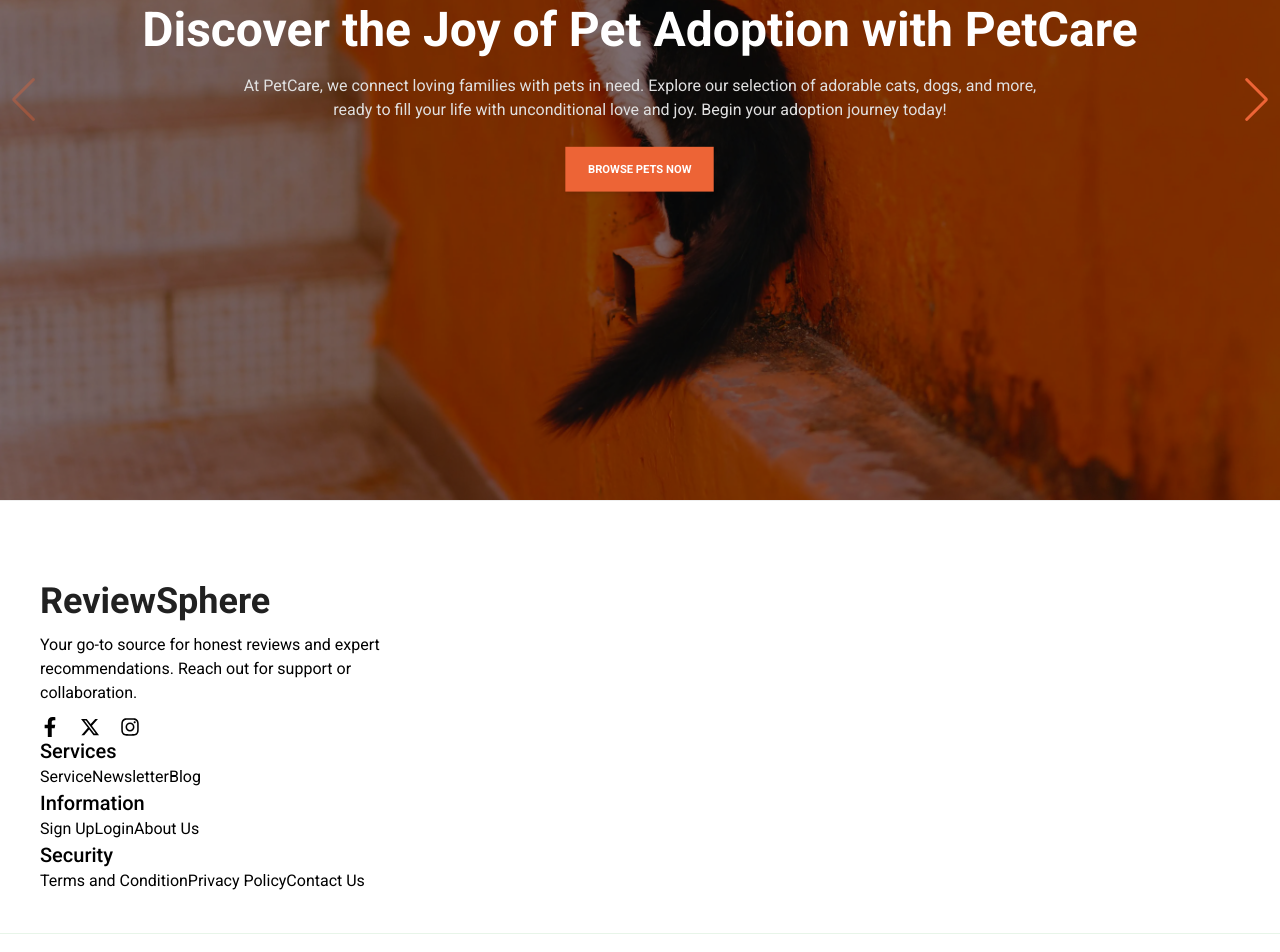
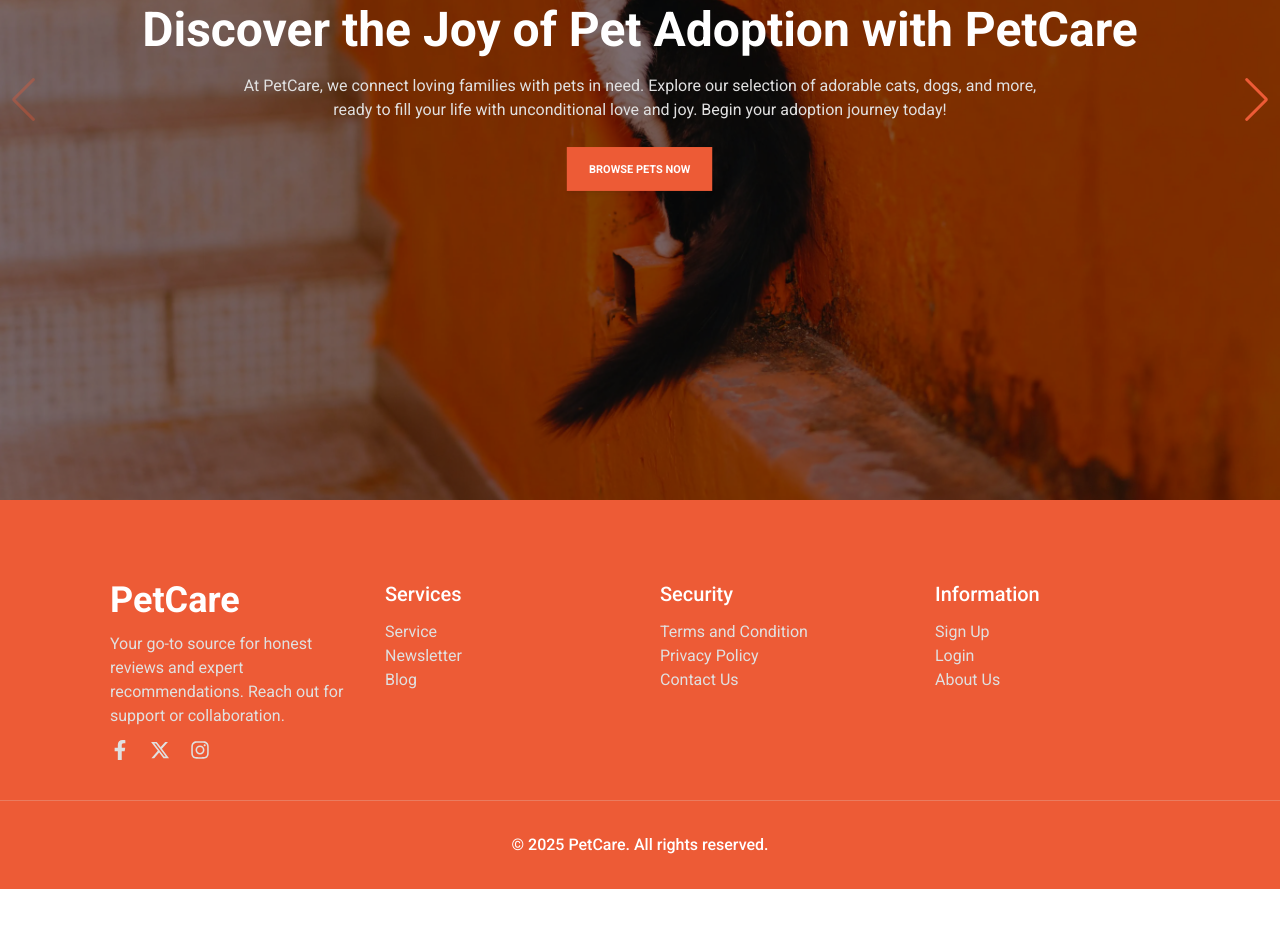
Before and after one commit to sanjitgh/pet-care-forontend, a React (Vite) app: page / in a window 1280 px wide. Shown: the part 380-1332 px from the top of the page. After the commit the page ends 1269 px from the top, so only its background shows below. Built offline with nearby package versions, Linux system fonts and the light colour scheme; no server answers.

Commit message:
add header, banner, and footer

```diff
--- a/index.html
+++ b/index.html
@@ -2,7 +2,7 @@
 <html lang="en" data-theme="light">
   <head>
     <meta charset="UTF-8" />
-    <link rel="icon" type="image/svg+xml" href="https://i.ibb.co.com/8cN1Y1k/favicon.png" />
+    <link rel="icon" type="image/svg+xml" href="./src/assest/favicon.png" />
     <meta name="viewport" content="width=device-width, initial-scale=1.0" />
     <title></title>
   </head>
--- a/src/Pages/Login.jsx
+++ b/src/Pages/Login.jsx
@@ -44,7 +44,7 @@ const Login = () => {
       };
 
       // save user info to the database
-      axios.post("https://backend-sigma-tawny.vercel.app/user", newUser);
+      axios.post("http://localhost:5000/user", newUser);
 
       if (location.state) {
         navigate(location.state);
--- a/src/Pages/SignUp.jsx
+++ b/src/Pages/SignUp.jsx
@@ -42,7 +42,7 @@ const SignUp = () => {
             email: email,
           });
           // save user info to the database
-          axios.post("https://backend-sigma-tawny.vercel.app/user", newUser);
+          axios.post("http://localhost:5000/user", newUser);
         });
         navigate("/");
       })
--- a/src/components/Banner.jsx
+++ b/src/components/Banner.jsx
@@ -36,7 +36,7 @@ const Banner = () => {
                 initial={{ scale: 0.9 }}
                 animate={{ scale: 1 }}
                 transition={{
-                  duration: 1,
+                  duration: 1.5,
                   delay: 0,
                   repeat: Infinity,
                   repeatType: "reverse",
@@ -44,7 +44,7 @@ const Banner = () => {
                 }}
               >
                 <Button
-                  className="bg-[#ED6436] py-4 hover:bg-[#ED6436] rounded-none mt-6"
+                  className="bg-[#ed5b36] py-4 hover:bg-[#ed5b36] rounded-none mt-6"
                   variant="filled"
                 >
                   <span className="flex items-center gap-2">
@@ -76,7 +76,7 @@ const Banner = () => {
                 initial={{ scale: 0.9 }}
                 animate={{ scale: 1 }}
                 transition={{
-                  duration: 1,
+                  duration: 1.5,
                   delay: 0,
                   repeat: Infinity,
                   repeatType: "reverse",
@@ -84,7 +84,7 @@ const Banner = () => {
                 }}
               >
                 <Button
-                  className="bg-[#ED6436] py-4 hover:bg-[#ED6436] rounded-none mt-6"
+                  className="bg-[#ed5b36] py-4 hover:bg-[#ed5b36] rounded-none mt-6"
                   variant="filled"
                 >
                   <span className="flex items-center gap-2">Adopt Today</span>
@@ -115,7 +115,7 @@ const Banner = () => {
                 initial={{ scale: 0.9 }}
                 animate={{ scale: 1 }}
                 transition={{
-                  duration: 1,
+                  duration: 1.5,
                   delay: 0,
                   repeat: Infinity,
                   repeatType: "reverse",
@@ -123,7 +123,7 @@ const Banner = () => {
                 }}
               >
                 <Button
-                  className="bg-[#ED6436] py-4 hover:bg-[#ED6436] rounded-none mt-6"
+                  className="bg-[#ed5b36] py-4 hover:bg-[#ed5b36] rounded-none mt-6"
                   variant="filled"
                 >
                   <span className="flex items-center gap-2">Get Involved</span>
--- a/src/components/Footer.jsx
+++ b/src/components/Footer.jsx
@@ -3,20 +3,21 @@ import { FaXTwitter } from "react-icons/fa6";
 import { Link } from "react-router-dom";
 const Footer = () => {
   return (
-    <footer className="pt-20  bg-white border-t text-black">
-      <div className="md:px-10 mx-auto px-3">
-        <div className="footer">
-          <aside>
-            <h1 className="logo text-gray-900 font-bold md:text-4xl text-2xl">
-              ReviewSphere
+    <footer className="pt-20 text-gray-300 bg-[#ed5b36]">
+      <div className="md:px-10 container mx-auto px-3">
+        <div className="grid grid-cols-1 sm:grid-cols-2 md:grid-cols-4 gap-10">
+          <div>
+            <h1 className="text-white font-bold md:text-4xl text-2xl">
+              PetCare
             </h1>
             <p className="max-w-[350px] my-3">
-            Your go-to source for honest reviews and expert recommendations. Reach out for support or collaboration.
+              Your go-to source for honest reviews and expert recommendations.
+              Reach out for support or collaboration.
             </p>
             <ul className="flex items-center gap-5">
               <li>
                 <a
-                  className="text-xl hover:text-gray-700 transition-all"
+                  className="text-xl transition-all"
                   href={"https://www.facebook.com/"}
                   target="_blank"
                 >
@@ -25,7 +26,7 @@ const Footer = () => {
               </li>
               <li>
                 <a
-                  className="text-xl hover:text-gray-700 transition-all"
+                  className="text-xl transition-all"
                   href={"https://www.twitter.com/"}
                   target="_blank"
                 >
@@ -34,7 +35,7 @@ const Footer = () => {
               </li>
               <li>
                 <a
-                  className="text-xl hover:text-gray-700 transition-all"
+                  className="text-xl transition-all"
                   href={"https://www.instagram.com/"}
                   target="_blank"
                 >
@@ -42,76 +43,59 @@ const Footer = () => {
                 </a>
               </li>
             </ul>
-          </aside>
+          </div>
           <nav>
-            <h6 className="footer-title text-xl font-medium">Services</h6>
-            <Link
-              to={"/services"}
-              className="text-base font-normal hover:text-gray-700 transition-all"
-            >
+            <h6 className="text-white text-xl font-medium">Services</h6>
+            <div className="flex flex-col mt-3">
+              <Link className="text-base font-normal transition-all">
                 Service
               </Link>
-            <Link
-              to={"/"}
-              className="text-base font-normal hover:text-gray-700 transition-all"
-            >
+              <Link className="text-base font-normal transition-all">
                 Newsletter
               </Link>
-            <Link
-              to={"/"}
-              className="text-base font-normal hover:text-gray-700 transition-all"
-            >
-              Blog
-            </Link>
+              <Link className="text-base font-normal transition-all">Blog</Link>
+            </div>
           </nav>
           <nav>
-            <h6 className="footer-title text-xl font-medium">Information</h6>
+            <h6 className="text-white text-xl font-medium">Security</h6>
+            <div className="flex flex-col mt-3">
+              <Link className="text-base font-normal transition-all">
+                Terms and Condition
+              </Link>
+              <Link to={""} className="text-base font-normal transition-all">
+                Privacy Policy
+              </Link>
+              <Link to={""} className="text-base font-normal transition-all">
+                Contact Us
+              </Link>
+            </div>
+          </nav>
+          <nav>
+            <h6 className="text-white text-xl font-medium">Information</h6>
+            <div className="flex flex-col mt-3">
               <Link
-              to={"/signup"}
-              className="text-base font-normal hover:text-gray-700 transition-all"
+                to={"/register"}
+                className="text-base font-normal transition-all"
               >
                 Sign Up
               </Link>
               <Link
                 to={"/login"}
-              className="text-base font-normal hover:text-gray-700 transition-all"
+                className="text-base font-normal transition-all"
               >
                 Login
               </Link>
-            <Link
-              to={""}
-              className="text-base font-normal hover:text-gray-700 transition-all"
-            >
+              <Link className="text-base font-normal transition-all">
                 About Us
               </Link>
-          </nav>
-          <nav>
-            <h6 className="footer-title text-xl font-medium">Security</h6>
-            <Link
-              to={""}
-              className="text-base font-normal hover:text-gray-700 transition-all"
-            >
-              Terms and Condition
-            </Link>
-            <Link
-              to={""}
-              className="text-base font-normal hover:text-gray-700 transition-all"
-            >
-              Privacy Policy
-            </Link>
-            <Link
-              to={""}
-              className="text-base font-normal hover:text-gray-700 transition-all"
-            >
-              Contact Us
-            </Link>
+            </div>
           </nav>
         </div>
       </div>
-      <div className="border-t border-t-green-50 mt-10 mb-0"></div>
+      <div className="border-t border-t-[#dddddd41] mt-10 mb-0"></div>
       <div className="py-8">
-        <p className="text-center font-medium">
-          © 2024 Review Sphere. All rights reserved.
+        <p className="text-center font-medium text-white">
+          © 2025 PetCare. All rights reserved.
         </p>
       </div>
     </footer>
--- a/src/components/Header.jsx
+++ b/src/components/Header.jsx
@@ -7,11 +7,11 @@ import IconButton from "@mui/material/IconButton";
 import Menu from "@mui/material/Menu";
 import MenuIcon from "@mui/icons-material/Menu";
 import Container from "@mui/material/Container";
-import Avatar from "@mui/material/Avatar";
 import Tooltip from "@mui/material/Tooltip";
 import AdbIcon from "@mui/icons-material/Adb";
 import Typography from "@mui/material/Typography";
-import { MdOutlinePets } from "react-icons/md";
+import { FaUserTie } from "react-icons/fa";
+import { GiJumpingDog } from "react-icons/gi";
 
 const Header = () => {
   const links = (
@@ -19,7 +19,7 @@ const Header = () => {
       <div className="flex gap-5">
         <NavLink
           className={({ isActive }) =>
-            isActive ? "border-b-green-500 border-b" : ""
+            isActive ? "border-b-white border-b" : ""
           }
           to={"/"}
         >
@@ -27,7 +27,7 @@ const Header = () => {
         </NavLink>
         <NavLink
           className={({ isActive }) =>
-            isActive ? "border-b-green-500 border-b" : ""
+            isActive ? "border-b-white border-b" : ""
           }
           to={"/login"}
         >
@@ -38,26 +38,24 @@ const Header = () => {
   );
   const [anchorElNav, setAnchorElNav] = React.useState(null);
   const [anchorElUser, setAnchorElUser] = React.useState(null);
-
   const handleOpenNavMenu = (event) => {
     setAnchorElNav(event.currentTarget);
   };
   const handleOpenUserMenu = (event) => {
     setAnchorElUser(event.currentTarget);
   };
-
   const handleCloseNavMenu = () => {
     setAnchorElNav(null);
   };
-
   const handleCloseUserMenu = () => {
     setAnchorElUser(null);
   };
+
   return (
     <AppBar
       className="py-2 bg-orange-500"
       position="static"
-      sx={{ backgroundColor: "#ED6436" }}
+      sx={{ backgroundColor: "#ed5b36" }}
     >
       <Container maxWidth="xl">
         <Toolbar disableGutters>
@@ -76,9 +74,9 @@ const Header = () => {
             }}
           >
             <Link to={"/"} className="flex items-center gap-3 md:mr-5">
-              <MdOutlinePets className="text-4xl" />
-              <span className="text-2xl md:text-4xl tracking-normal">
-                Petcare
+              <GiJumpingDog className="text-5xl" />
+              <span className="text-2xl md:text-4xl tracking-normal font-extrabold">
+                Pet<span className="text-[#ffffff86] italic">care</span>
               </span>
             </Link>
           </Typography>
@@ -139,7 +137,7 @@ const Header = () => {
           <Box sx={{ flexGrow: 0 }}>
             <Tooltip title="Open settings">
               <IconButton onClick={handleOpenUserMenu} sx={{ p: 0 }}>
-                <Avatar alt="Remy Sharp" src="/static/images/avatar/2.jpg" />
+              <FaUserTie className="text-3xl text-white" />
               </IconButton>
             </Tooltip>
             <Menu
--- a/src/hook/UseAxiosSecure.jsx
+++ b/src/hook/UseAxiosSecure.jsx
@@ -4,7 +4,7 @@ import { useEffect } from "react";
 import { useNavigate } from "react-router-dom";
 
 export const axiosSecure = axios.create({
-  baseURL: "https://backend-sigma-tawny.vercel.app",
+  baseURL: "http://localhost:5000",
   withCredentials: true,
 });
 
--- a/src/index.css
+++ b/src/index.css
@@ -5,7 +5,7 @@ body {
 }
 .swiper-button-next,
 .swiper-button-prev {
-  color: #ED6436 !important;
+  color: #ed5b36 !important;
 }
 
 @tailwind base;
--- a/src/provaider/AuthProvaider.jsx
+++ b/src/provaider/AuthProvaider.jsx
@@ -60,11 +60,10 @@ const AuthProvaider = ({ children }) => {
   useEffect(() => {
     const unsubscribe = onAuthStateChanged(auth, async (currentUser) => {
       setUser(currentUser);
-
       if (currentUser?.email) {
         const user = { email: currentUser.email };
         // generate token
-        await axios.post("https://backend-sigma-tawny.vercel.app/jwt", user, {
+        await axios.post("http://localhost:5000/jwt", user, {
           withCredentials: true,
         });
       } else {
@@ -72,7 +71,7 @@ const AuthProvaider = ({ children }) => {
         setLoading(false);
         // remove token
         await axios.post(
-          "https://backend-sigma-tawny.vercel.app/logout",
+          "http://localhost:5000/logout",
           {},
           {
             withCredentials: true,
```
Also changed, not shown: src/assest/favicon.png (added). Lines whose indentation alone changed are shown as unchanged.
